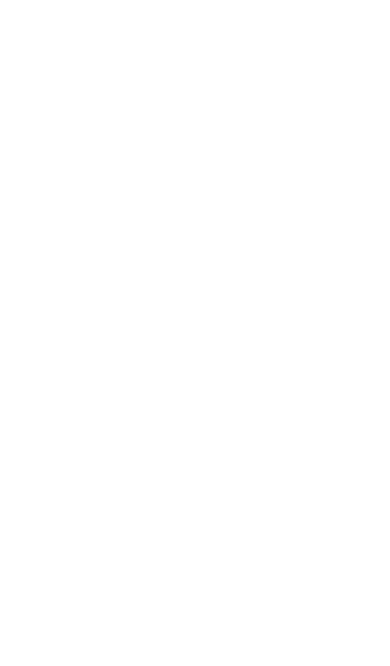
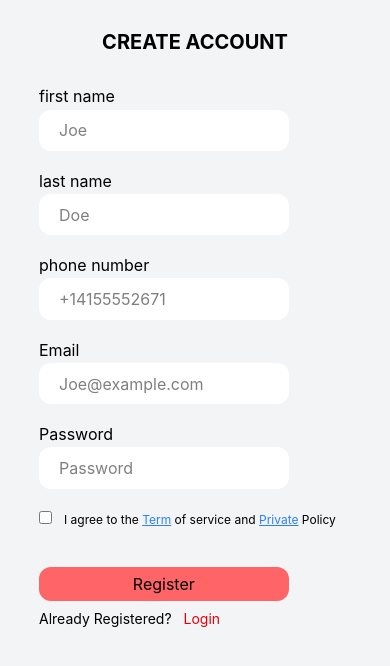
Before and after one commit to knjaloun/ft_trancendance, a React (Vite) app in the folder frontend/app/: page /register in a window 390 px wide. Shown: the top 666 px of the page. Built offline with nearby package versions, Linux system fonts and the light colour scheme.

Commit message:
added register page and made it responsive

```diff
--- /dev/null
+++ b/frontend/app/src/features/auth/components/registerForm.tsx
@@ -0,0 +1,76 @@
+import { Link } from "react-router-dom"
+
+export function RegisterForm() {
+    return (
+        <form className="w-8/10 h-full  max-w-120">
+            <div className="w-full h-1/10  font-sans font-bold text-xl sm:text-2xl flex justify-center items-center">CREATE ACCOUNT</div>
+            <div className="w-full h-7/10 min-h-130">
+                <div className="w-full h-1/7 max-h-30">
+                    <div className="w-full h-3/10">
+                        <label>first name</label>
+                    </div>
+
+                    <div className="w-full h-7/10 ">
+                        <input type="text" placeholder="Joe" className="bg-white pl-5 h-7/10 w-8/10 rounded-xl focus:outline-none max-h-17" />
+                    </div>
+                </div>
+                <div className="w-full h-1/7 max-h-30">
+                    <div className="w-full h-3/10 ">
+                        <label>last name</label>
+                    </div>
+
+                    <div className="w-full h-7/10 ">
+                        <input type="text" placeholder="Doe" className="bg-white pl-5 h-7/10 w-8/10 rounded-xl focus:outline-none max-h-17" />
+                    </div>
+                </div>
+                <div className="w-full h-1/7 max-h-30">
+                    <div className="w-full h-3/10 ">
+                        <label>phone number</label>
+                    </div>
+
+                    <div className="w-full h-7/10 ">
+                        <input type="text" placeholder="+14155552671" className="bg-white pl-5 h-7/10 w-8/10 rounded-xl focus:outline-none max-h-17" />
+                    </div>
+                </div>
+                <div className="w-full h-1/7 max-h-30">
+                    <div className="w-full h-3/10 ">
+                        <label>Email</label>
+                    </div>
+
+                    <div className="w-full h-7/10 ">
+                        <input type="email" placeholder="Joe@example.com" className="bg-white pl-5 h-7/10 w-8/10 rounded-xl focus:outline-none max-h-17" />
+                    </div></div>
+                <div className="w-full h-1/7 max-h-30">
+
+                    <div className="w-full h-3/10 ">
+                        <label>Password</label>
+                    </div>
+
+                    <div className="w-full h-7/10 ">
+                        <input type="password" placeholder="Password" className="bg-white pl-5 h-7/10 w-8/10 rounded-xl focus:outline-none max-h-17" />
+                    </div>
+
+                </div>
+
+                <div className="w-full h-1/18">
+                    <input type="checkbox" />
+                    <label className="ml-3 text-xs xl:text-xl">I agree to the <a href="" className="text-blue-500 underline">Term</a> of service and <a href="" className="text-blue-500 underline">Private</a> Policy</label>
+
+                </div>
+                <div className="w-full h-1/7 mt-7 sm:mt-3 min-h-18 max-h-40">
+                    <div className="w-full h-1/2">
+                        <button type="button" className="w-8/10 h-8/10 bg-red-400 rounded-xl hover:bg-red-300 cursor-pointer">Register</button>
+
+                    </div>
+                    <div className="w-full h-1/2">
+                        <p className="text-sm xl:text-xl">Already Registered? <Link to="/login" className="text-red-600 ml-2">Login</Link></p>
+                    </div>
+
+                </div>
+
+
+            </div>
+
+        </form>
+    )
+}
--- a/frontend/app/src/features/auth/pages/register.tsx
+++ b/frontend/app/src/features/auth/pages/register.tsx
@@ -1,4 +1,13 @@
-export function RegisterPage()
-{
-    return (<></>)
+import { RegisterForm } from "#auth/components/registerForm.tsx"
+
+export function RegisterPage() {
+    return (
+
+        <div className="h-full w-full  flex max-w-[2560px] min-h-150">
+            <div className="h-full w-full bg-gray-100 md:w-1/2 flex justify-center items-center">
+                <RegisterForm />
+            </div>
+            <div className="h-full w-1/2 md:bg-[url(/img/loginImage.jpg)] hidden md:block md:bg-cover md:bg-center"></div>
+        </div>
+    )
 }
```
